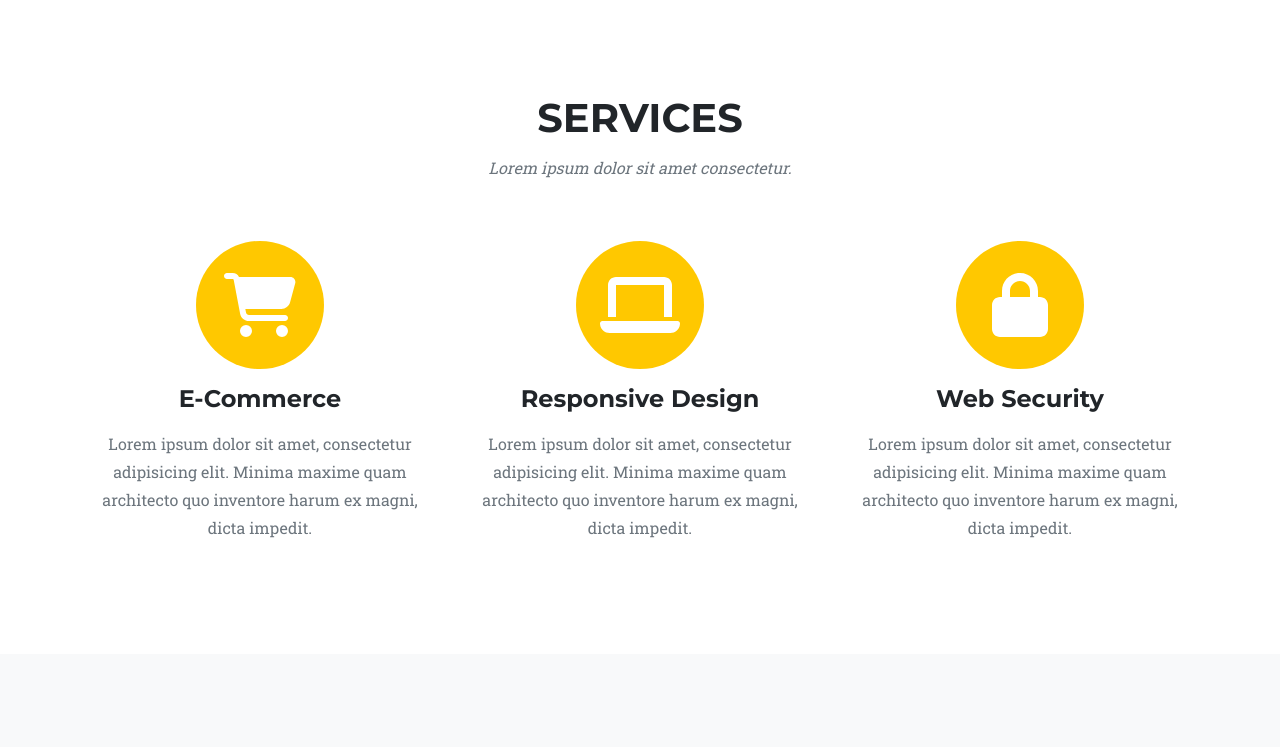
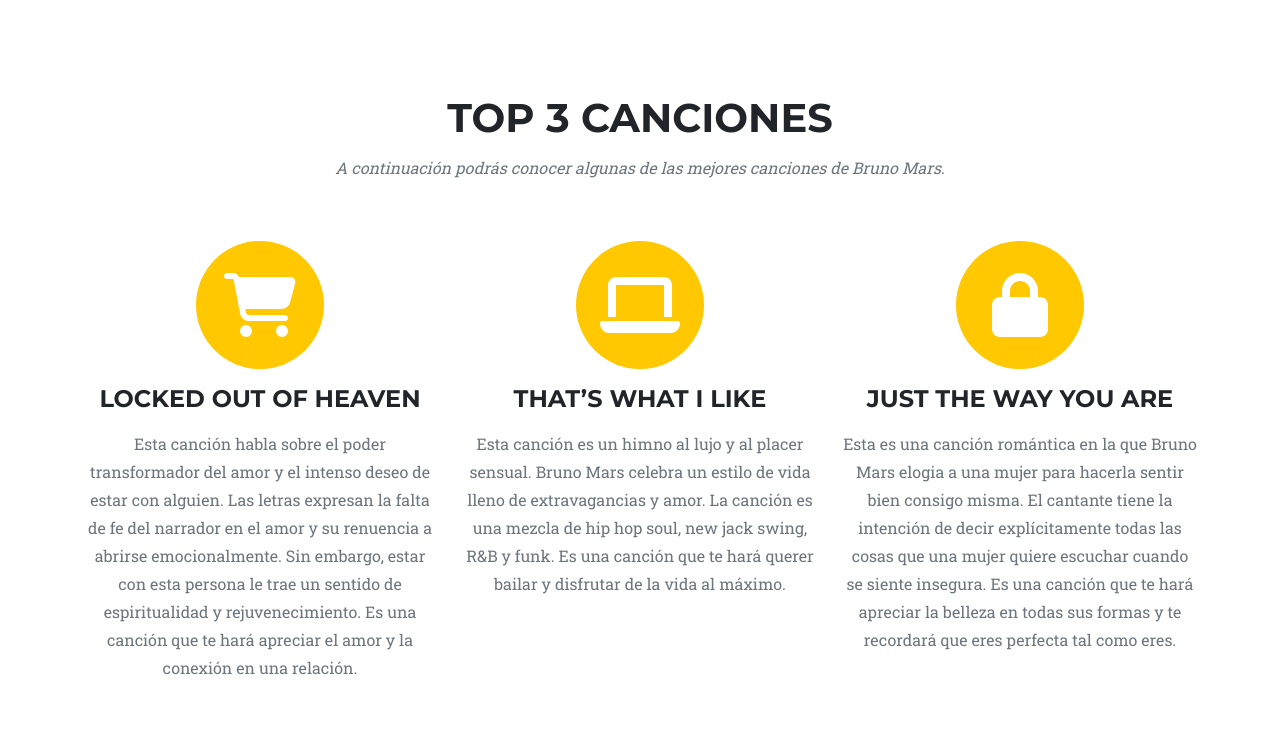
Before and after one commit to NataliaGonzalez19/taller2ntd, a plain HTML site: page index.html in a window 1280 px wide. Shown: the part 1199-1946 px from the top of the page. Drawn offline with nearby package versions, Linux system fonts and the light colour scheme; a web font is replaced by a local one.

Commit message:
Top 3 Canciones
/ Se modificaron dos secciones de la barra de navegación
+ Se asigno nuevo texto en la sección de top 3 canciones con los nombres de las canciones y una breve descripción

```diff
--- a/index.html
+++ b/index.html
@@ -38,8 +38,8 @@
                 </button>
                 <div class="collapse navbar-collapse" id="navbarResponsive">
                     <ul class="navbar-nav text-uppercase ms-auto py-4 py-lg-0">
-                        <li class="nav-item"><a class="nav-link" href="#services">Premios</a></li>
-                        <li class="nav-item"><a class="nav-link" href="#portfolio">Canciones</a></li>
+                        <li class="nav-item"><a class="nav-link" href="#services">Top 3 Canciones</a></li>
+                        <li class="nav-item"><a class="nav-link" href="#portfolio">Curiosidades</a></li>
                         <li class="nav-item"><a class="nav-link" href="#about">Linea del Tiempo</a></li>
                         <li class="nav-item"><a class="nav-link" href="#team">Equipo</a></li>
                         <li class="nav-item"><a class="nav-link" href="#contact">Contacto</a></li>
@@ -59,8 +59,8 @@
         <section class="page-section" id="services">
             <div class="container">
                 <div class="text-center">
-                    <h2 class="section-heading text-uppercase">Services</h2>
-                    <h3 class="section-subheading text-muted">Lorem ipsum dolor sit amet consectetur.</h3>
+                    <h2 class="section-heading text-uppercase">Top 3 Canciones</h2>
+                    <h3 class="section-subheading text-muted">A continuación podrás conocer algunas de las mejores canciones de Bruno Mars.</h3>
                 </div>
                 <div class="row text-center">
                     <div class="col-md-4">
@@ -68,24 +68,24 @@
                             <i class="fas fa-circle fa-stack-2x text-primary"></i>
                             <i class="fas fa-shopping-cart fa-stack-1x fa-inverse"></i>
                         </span>
-                        <h4 class="my-3">E-Commerce</h4>
-                        <p class="text-muted">Lorem ipsum dolor sit amet, consectetur adipisicing elit. Minima maxime quam architecto quo inventore harum ex magni, dicta impedit.</p>
+                        <h4 class="my-3">LOCKED OUT OF HEAVEN</h4>
+                        <p class="text-muted">Esta canción habla sobre el poder transformador del amor y el intenso deseo de estar con alguien. Las letras expresan la falta de fe del narrador en el amor y su renuencia a abrirse emocionalmente. Sin embargo, estar con esta persona le trae un sentido de espiritualidad y rejuvenecimiento. Es una canción que te hará apreciar el amor y la conexión en una relación.</p>
                     </div>
                     <div class="col-md-4">
                         <span class="fa-stack fa-4x">
                             <i class="fas fa-circle fa-stack-2x text-primary"></i>
                             <i class="fas fa-laptop fa-stack-1x fa-inverse"></i>
                         </span>
-                        <h4 class="my-3">Responsive Design</h4>
-                        <p class="text-muted">Lorem ipsum dolor sit amet, consectetur adipisicing elit. Minima maxime quam architecto quo inventore harum ex magni, dicta impedit.</p>
+                        <h4 class="my-3">THAT’S WHAT I LIKE</h4>
+                        <p class="text-muted">Esta canción es un himno al lujo y al placer sensual. Bruno Mars celebra un estilo de vida lleno de extravagancias y amor. La canción es una mezcla de hip hop soul, new jack swing, R&B y funk. Es una canción que te hará querer bailar y disfrutar de la vida al máximo.</p>
                     </div>
                     <div class="col-md-4">
                         <span class="fa-stack fa-4x">
                             <i class="fas fa-circle fa-stack-2x text-primary"></i>
                             <i class="fas fa-lock fa-stack-1x fa-inverse"></i>
                         </span>
-                        <h4 class="my-3">Web Security</h4>
-                        <p class="text-muted">Lorem ipsum dolor sit amet, consectetur adipisicing elit. Minima maxime quam architecto quo inventore harum ex magni, dicta impedit.</p>
+                        <h4 class="my-3">JUST THE WAY YOU ARE</h4>
+                        <p class="text-muted"> Esta es una canción romántica en la que Bruno Mars elogia a una mujer para hacerla sentir bien consigo misma. El cantante tiene la intención de decir explícitamente todas las cosas que una mujer quiere escuchar cuando se siente insegura. Es una canción que te hará apreciar la belleza en todas sus formas y te recordará que eres perfecta tal como eres.</p>
                     </div>
                 </div>
             </div>
```
